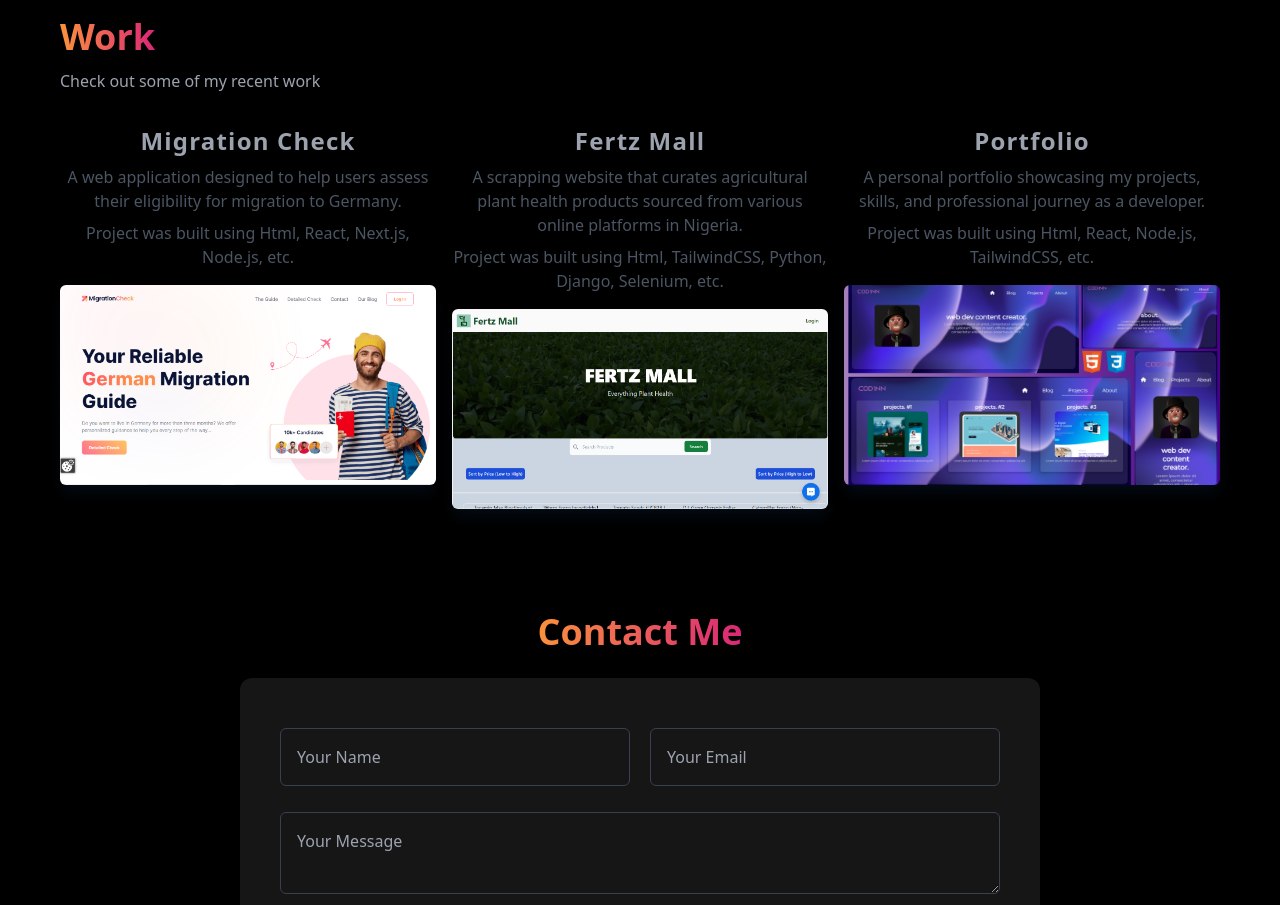
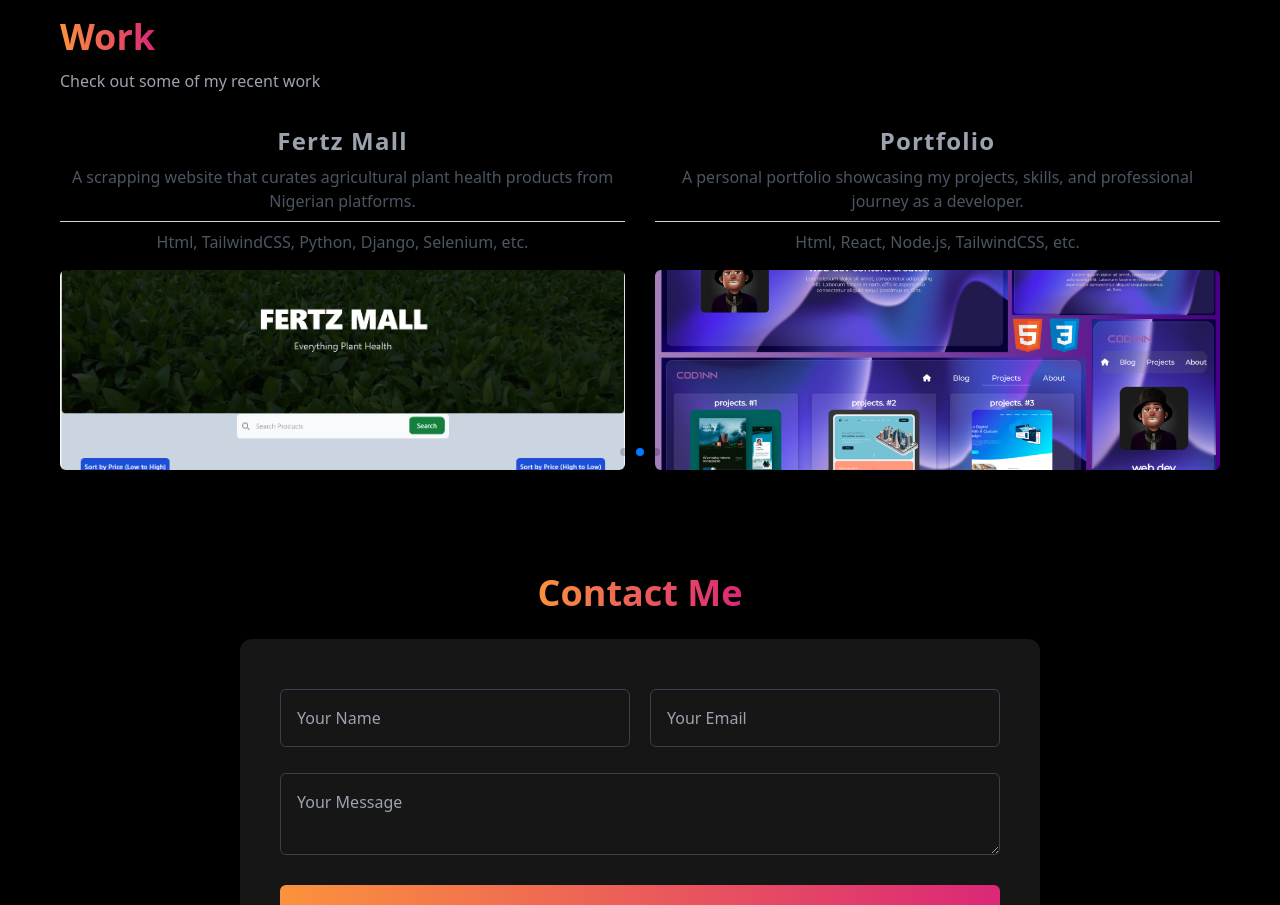
Before and after one commit to sam-guru/portfolio, a React (Create React App) app: page / in a window 1280 px wide. Shown: the part 1600-2505 px from the top of the page. Built offline with nearby package versions, Linux system fonts and the light colour scheme.

Commit message:
Carousel slider implemented

```diff
--- a/package.json
+++ b/package.json
@@ -12,6 +12,7 @@
     "react-icons": "^5.2.1",
     "react-scripts": "^5.0.1",
     "react-type-animation": "^3.2.0",
+    "swiper": "^11.2.10",
     "web-vitals": "^2.1.4"
   },
   "scripts": {
--- a/src/components/Work.jsx
+++ b/src/components/Work.jsx
@@ -1,9 +1,42 @@
 import React, { useEffect } from 'react';
 import AOS from 'aos';
 import 'aos/dist/aos.css';
+import 'swiper/css';
+import 'swiper/css/pagination';
+import { Pagination, Autoplay } from 'swiper/modules';
+import { Swiper, SwiperSlide } from 'swiper/react';
 import proj1 from '../assets/mig-check.png';
 import proj2 from '../assets/fertzmall.png';
 import proj5 from '../assets/proj5.png';
+
+
+const projects = [
+  {
+    title: 'Migration Check',
+    description: 'A web application designed to help users assess their eligibility for migration to Germany.',
+    tech: 'Html, React, Next.js, Node.js, etc.',
+    image: proj1,
+    link: 'https://migration-check.com/',
+    delay: 300
+  },
+  {
+    title: 'Fertz Mall',
+    description: 'A scrapping website that curates agricultural plant health products from Nigerian platforms.',
+    tech: 'Html, TailwindCSS, Python, Django, Selenium, etc.',
+    image: proj2,
+    link: 'https://kashii96.pythonanywhere.com/',
+    delay: 200
+  },
+  {
+    title: 'Portfolio',
+    description: 'A personal portfolio showcasing my projects, skills, and professional journey as a developer.',
+    tech: 'Html, React, Node.js, TailwindCSS, etc.',
+    image: proj5,
+    link: '/',
+    delay: 300
+  }
+];
+
 
 const Work = () => {
   useEffect(() => {
@@ -15,31 +48,50 @@ const Work = () => {
 
   return (
     <div className='max-w-[1200px] mx-auto p-5' id='work'>
-      <div data-aos="fade-right" data-aos-delay="200" className='pb-8'>
+      <div data-aos='fade-right' data-aos-delay='200' className='pb-8'>
         <p className='text-4xl mb-3 font-bold primary-color'>Work</p>
         <p className='text-gray-400'>Check out some of my recent work</p>
       </div>
 
-      <div className='grid sm:grid-cols-2 md:grid-cols-3 gap-4'>
-        {/* Migration Check */}
-        <div data-aos="fade-up" data-aos-delay="300" className='flex flex-col items-center'>
+      <Swiper
+        slidesPerView={1}
+        spaceBetween={30}
+        loop={true}
+        autoplay={{
+          delay: 3000,
+          disableOnInteraction: false,
+          pauseOnMouseEnter: false
+        }}
+        pagination={{ clickable: true }}
+        breakpoints={{
+          640: { slidesPerView: 1 },
+          768: { slidesPerView: 2 },
+          1024: { slidesPerView: 2 },
+          1280: { slidesPerView: 2 }
+        }}
+        modules={[Pagination, Autoplay]}
+        className='mySwiper'
+      >
+        {projects.map((proj, index) => (
+          <SwiperSlide key={index}>
+            <div
+              data-aos='fade-up'
+              data-aos-delay={proj.delay}
+              className='flex flex-col items-center h-full'
+            >
               <div className='text-center mb-4'>
-            <span className='text-2xl font-bold text-gray-400 tracking-wider'>Migration Check</span>
-            <p className='text-gray-600 mt-2'>
-              A web application designed to help users assess their eligibility for migration to Germany.
-            </p>
-            <p className='text-gray-600 mt-2 border-top-10'>
-              Project was built using Html, React, Next.js, Node.js, etc.
-            </p>
+                <span className='text-2xl font-bold text-gray-400 tracking-wider'>{proj.title}</span>
+                <p className='text-gray-600 mt-2'>{proj.description}</p>
+                <p className='text-gray-600 mt-2 border-t border-gray-300 pt-2'>{proj.tech}</p>
               </div>
               <div className='transform transition-transform duration-300 hover:scale-105 overflow-hidden
                               shadow-lg shadow-[#040c16] group container rounded-md flex justify-center items-center
                               h-[200px] bg-cover relative'>
-            <img src={proj1} alt='migrationCheckImage' className='object-cover w-full h-full'/>
+                <img src={proj.image} alt={`${proj.title} screenshot`} className='object-cover w-full h-full' />
                 <div className='opacity-0 group-hover:opacity-90 bg-[gray]/70 absolute inset-0 flex
                                 flex-col justify-center items-center'>
                   <div className='pt-8 text-center'>
-                <a href="https://migration-check.com/" target='_blank' rel="noopener noreferrer">
+                    <a href={proj.link} target='_blank' rel='noopener noreferrer'>
                       <button className='text-center rounded-lg px-4 py-3 m-2 bg-white text-gray-700
                                           font-bold text-lg'>
                         Live
@@ -49,65 +101,9 @@ const Work = () => {
                 </div>
               </div>
             </div>
-
-        {/* Fertz Mall */}
-        <div data-aos="fade-up" data-aos-delay="200" className='flex flex-col items-center'>
-          <div className='text-center mb-4'>
-            <span className='text-2xl font-bold text-gray-400 tracking-wider'>Fertz Mall</span>
-            <p className='text-gray-600 mt-2'>
-              A scrapping website that curates agricultural plant health products sourced from various online platforms in Nigeria.
-            </p>
-            <p className='text-gray-600 mt-2 border-top-10'>
-              Project was built using Html, TailwindCSS, Python, Django, Selenium, etc.
-            </p>
-          </div>
-          <div className='transform transition-transform duration-300 hover:scale-105 overflow-hidden
-                          shadow-lg shadow-[#040c16] group container rounded-md flex justify-center items-center
-                          h-[200px] bg-cover relative'>
-            <img src={proj2} alt="fertzMall_logo" className='object-cover w-full h-full'/>
-            <div className='opacity-0 group-hover:opacity-90 bg-[gray]/70 absolute inset-0 flex
-                            flex-col justify-center items-center'>
-              <div className='pt-8 text-center'>
-                <a href="https://kashii96.pythonanywhere.com/" target='_blank' rel="noopener noreferrer">
-                  <button className='text-center rounded-lg px-4 py-3 m-2 bg-white text-gray-700
-                                      font-bold text-lg'>
-                    Live
-                  </button>
-                </a>
-              </div>
-            </div>
-          </div>
-        </div>
-
-        {/* Portfolio */}
-        <div data-aos="fade-up" data-aos-delay="300" className='flex flex-col items-center'>
-          <div className='text-center mb-4'>
-            <span className='text-2xl font-bold text-gray-400 tracking-wider'>Portfolio</span>
-            <p className='text-gray-600 mt-2'>
-              A personal portfolio showcasing my projects, skills, and professional journey as a developer.
-            </p>
-            <p className='text-gray-600 mt-2 border-top-10'>
-              Project was built using Html, React, Node.js, TailwindCSS, etc.
-            </p>
-          </div>
-          <div className='transform transition-transform duration-300 hover:scale-105 overflow-hidden
-                          shadow-lg shadow-[#040c16] group container rounded-md flex justify-center items-center
-                          h-[200px] bg-cover relative'>
-            <img src={proj5} alt="demo_logo" className='object-cover w-full h-full'/>
-            <div className='opacity-0 group-hover:opacity-90 bg-[gray]/70 absolute inset-0 flex
-                            flex-col justify-center items-center'>
-              <div className='pt-8 text-center'>
-                <a href="/" target='_blank' rel="noopener noreferrer">
-                  <button className='text-center rounded-lg px-4 py-3 m-2 bg-white text-gray-700
-                                      font-bold text-lg'>
-                    Live
-                  </button>
-                </a>
-              </div>
-            </div>
-          </div>
-        </div>
-      </div>
+          </SwiperSlide>
+        ))}
+      </Swiper>
     </div>
   );
 };
```
Also changed, not shown: 1 other file (tests, documents, lock files or other folders). Lines whose indentation alone changed are shown as unchanged.
